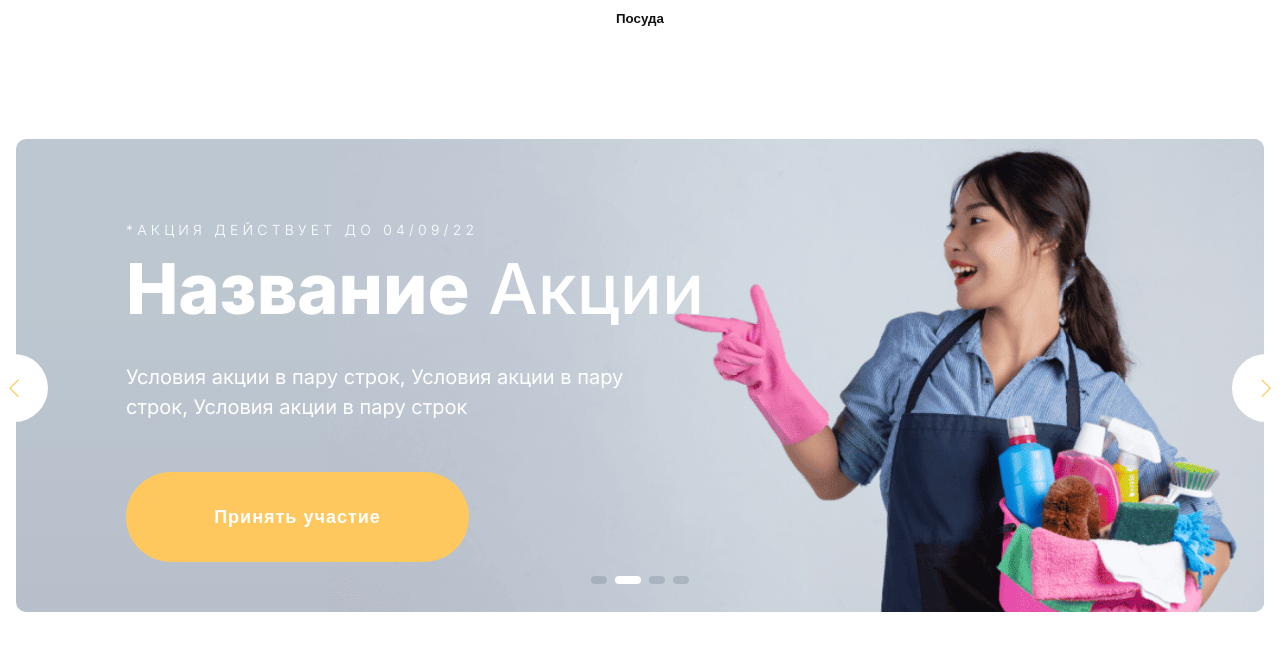
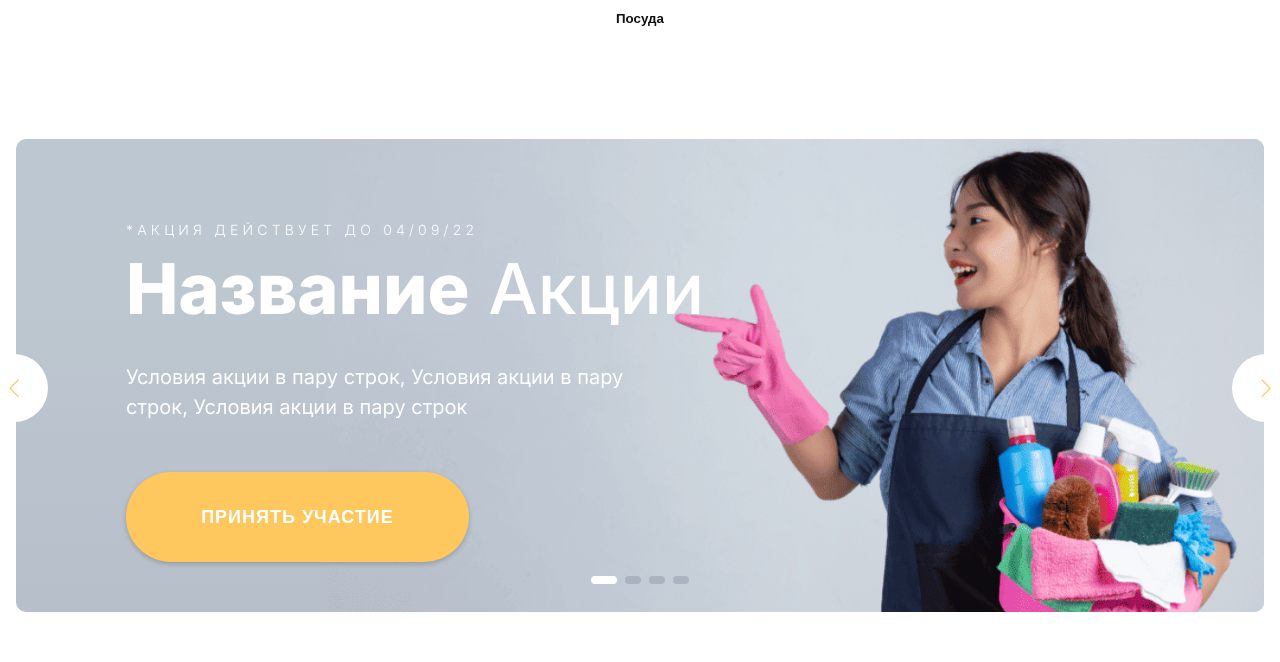
Before and after one commit to apogore/Sultan, a Next.js app in the folder sultan/: page / in a window 1280 px wide. Shown: the part 3420-4082 px from the top of the page. Built offline with nearby package versions, Linux system fonts and the light colour scheme; grey boxes are pictures that could not be loaded.

Commit message:
fix button from ui into promo-carousel

```diff
--- a/sultan/app/shared/promo-carousel/promo-carousel.js
+++ b/sultan/app/shared/promo-carousel/promo-carousel.js
@@ -2,12 +2,16 @@ import { Swiper, SwiperSlide } from "swiper/react";
 import "swiper/css";
 import "swiper/css/navigation";
 import "swiper/css/pagination";
-
+import Button from "@ui/button/button";
 import "./promo-carousel.scss";
 
 import { Autoplay, Navigation, Pagination } from "swiper/modules";
 
 const PromoCarousel = () => {
+  const handleButtonClick = () => {
+    window.location.href = window.location.href;
+  };
+
   return (
     <div className="carousel">
       <Swiper
@@ -16,25 +20,33 @@ const PromoCarousel = () => {
         loop={true}
         slidesPerView={1}
         navigation={{
-        nextEl: '.swiper-button-next',
-        prevEl: '.swiper-button-prev',
+          nextEl: ".swiper-button-next",
+          prevEl: ".swiper-button-prev",
         }}
         pagination={{ clickable: true }}
-      autoplay={{ delay: 4000, disableOnInteraction: false }}
-
-
+        // autoplay={{ delay: 4000, disableOnInteraction: false }}
       >
         <SwiperSlide>
           <div className="slide" id="slide1">
             <div className="text-content">
-            <p className="end-date">*Акция действует <br className="mobile-br" />до 04/09/22</p>
+              <p className="end-date">
+                *Акция действует <br className="mobile-br" />
+                до 04/09/22
+              </p>
               <h1 className="title">
-              <span>Название</span> Акции
+                <span className="highlight">Название</span> Акции
               </h1>
               <p className="description">
-              Условия акции в пару строк, Условия акции в пару строк<span className="desktop-span">, Условия акции в пару строк</span>
+                Условия акции в пару строк, Условия акции в пару строк
+                <span className="desktop-span">
+                  , Условия акции в пару строк
+                </span>
               </p>
-            <button className="button">Принять участие</button>
+              <Button
+                className="button"
+                onClick={handleButtonClick}
+                text="Принять участие"
+              />
             </div>
             <div className="image-background"></div>
           </div>
@@ -42,14 +54,24 @@ const PromoCarousel = () => {
         <SwiperSlide>
           <div className="slide" id="slide1">
             <div className="text-content">
-            <p className="end-date">*Акция действует <br className="mobile-br" />до 04/09/22</p>
+              <p className="end-date">
+                *Акция действует <br className="mobile-br" />
+                до 04/09/22
+              </p>
               <h1 className="title">
-              <span>Название</span> Акции
+                <span className="highlight">Название</span> Акции
               </h1>
               <p className="description">
-              Условия акции в пару строк, Условия акции в пару строк<span className="desktop-span">, Условия акции в пару строк</span>
+                Условия акции в пару строк, Условия акции в пару строк
+                <span className="desktop-span">
+                  , Условия акции в пару строк
+                </span>
               </p>
-            <button className="button">Принять участие</button>
+              <Button
+                className="button"
+                onClick={handleButtonClick}
+                text="Принять участие"
+              />
             </div>
             <div className="image-background"></div>
           </div>
@@ -57,14 +79,24 @@ const PromoCarousel = () => {
         <SwiperSlide>
           <div className="slide" id="slide1">
             <div className="text-content">
-            <p className="end-date">*Акция действует <br className="mobile-br" />до 04/09/22</p>
+              <p className="end-date">
+                *Акция действует <br className="mobile-br" />
+                до 04/09/22
+              </p>
               <h1 className="title">
-              <span>Название</span> Акции
+                <span className="highlight">Название</span> Акции
               </h1>
               <p className="description">
-              Условия акции в пару строк, Условия акции в пару строк<span className="desktop-span">, Условия акции в пару строк</span>
+                Условия акции в пару строк, Условия акции в пару строк
+                <span className="desktop-span">
+                  , Условия акции в пару строк
+                </span>
               </p>
-            <button className="button">Принять участие</button>
+              <Button
+                className="button"
+                onClick={handleButtonClick}
+                text="Принять участие"
+              />
             </div>
             <div className="image-background"></div>
           </div>
@@ -72,14 +104,24 @@ const PromoCarousel = () => {
         <SwiperSlide>
           <div className="slide" id="slide1">
             <div className="text-content">
-            <p className="end-date">*Акция действует <br className="mobile-br" />до 04/09/22</p>
+              <p className="end-date">
+                *Акция действует <br className="mobile-br" />
+                до 04/09/22
+              </p>
               <h1 className="title">
-              <span>Название</span> Акции
+                <span className="highlight">Название</span> Акции
               </h1>
               <p className="description">
-              Условия акции в пару строк, Условия акции в пару строк<span className="desktop-span">, Условия акции в пару строк</span>
+                Условия акции в пару строк, Условия акции в пару строк
+                <span className="desktop-span">
+                  , Условия акции в пару строк
+                </span>
               </p>
-            <button className="button">Принять участие</button>
+              <Button
+                className="button"
+                onClick={handleButtonClick}
+                text="Принять участие"
+              />
             </div>
             <div className="image-background"></div>
           </div>
--- a/sultan/app/shared/promo-carousel/promo-carousel.scss
+++ b/sultan/app/shared/promo-carousel/promo-carousel.scss
@@ -98,7 +98,7 @@
     color: $white-color;
     z-index: 1;
 
-    p.end-date {
+    .end-date {
       margin: 0;
       font-size: 14px;
       font-weight: 300;
@@ -111,7 +111,7 @@
       }
     }
 
-    h1.title {
+    .title {
       margin: 10px 0 0;
       max-width: 580px;
       font-size: 70px;
@@ -119,12 +119,12 @@
       line-height: 110%;
       text-wrap: nowrap;
 
-      span {
+      .highlight {
         font-weight: 800;
       }
     }
 
-    p.description {
+    .description {
       margin: 35px 0 0;
       max-width: 500px;
       font-size: $font-size-xlarge;
@@ -133,31 +133,21 @@
       text-wrap: wrap;
     }
 
-    button {
+    .button {
       margin: 50px 0 50px;
       max-width: 343px;
       max-height: 90px;
       aspect-ratio: 343 / 90;
       width: 100%;
       height: 100%;
-      color: $white-color;
+      border-radius: 80px;
       font-size: 18px;
-      font-weight: 700;
-      letter-spacing: 1px;
-      background-color: $yellow-color;
-      border: none;
-      border-radius: 80px;
-      cursor: pointer;
-      transition: background-color 0.3s ease;
-
-      &:hover {
-        background-color: $button-active-bg-color;
-      }
-    }
+      justify-content: center;
+      text-transform: uppercase;
   }
 }
+}
 
-/* Медиа-запросы */
 @media screen and (max-width: 768px) {
   :root {
     .carousel {
@@ -194,12 +184,13 @@
 
     .image-background {
       background-size: cover;
+      background-position: center;
     }
 
     .text-content {
       margin: 24px 100px auto 24px;
 
-      p.end-date {
+      .end-date {
         font-size: 6px;
         letter-spacing: 1.2px;
         line-height: 185%;
@@ -209,12 +200,12 @@
         }
       }
 
-      h1.title {
+      .title {
         margin-top: 5px;
         font-size: $font-size-xlarge;
       }
 
-      p.description {
+      .description {
         margin-top: 10px;
         font-size: $font-size-small;
 
@@ -223,13 +214,12 @@
         }
       }
 
-      button {
+      .button {
         margin: 10px 0 10px;
         width: 160px;
         height: 42px;
         font-size: $font-size-xsmall;
         letter-spacing: 0.5px;
-        text-transform: uppercase;
       }
     }
   }
@@ -274,22 +264,22 @@
       margin: 32px 40px auto 32px;
       width: 70%;
 
-      p.end-date {
+      .end-date {
         font-size: $font-size-small;
         letter-spacing: 3.5px;
       }
 
-      h1.title {
+      .title {
         font-size: $font-size-36;
         line-height: 120%;
       }
 
-      p.description {
+      .description {
         font-size: $font-size-large;
         line-height: 140%;
       }
 
-      button {
+      .button {
         margin: 30px 0 30px;
         max-width: 280px;
         max-height: 80px;
```
Also changed, not shown: sultan/app/shared/promo-carousel/promo-carousel.css (line endings or trailing spaces). Lines whose indentation alone changed are shown as unchanged.
